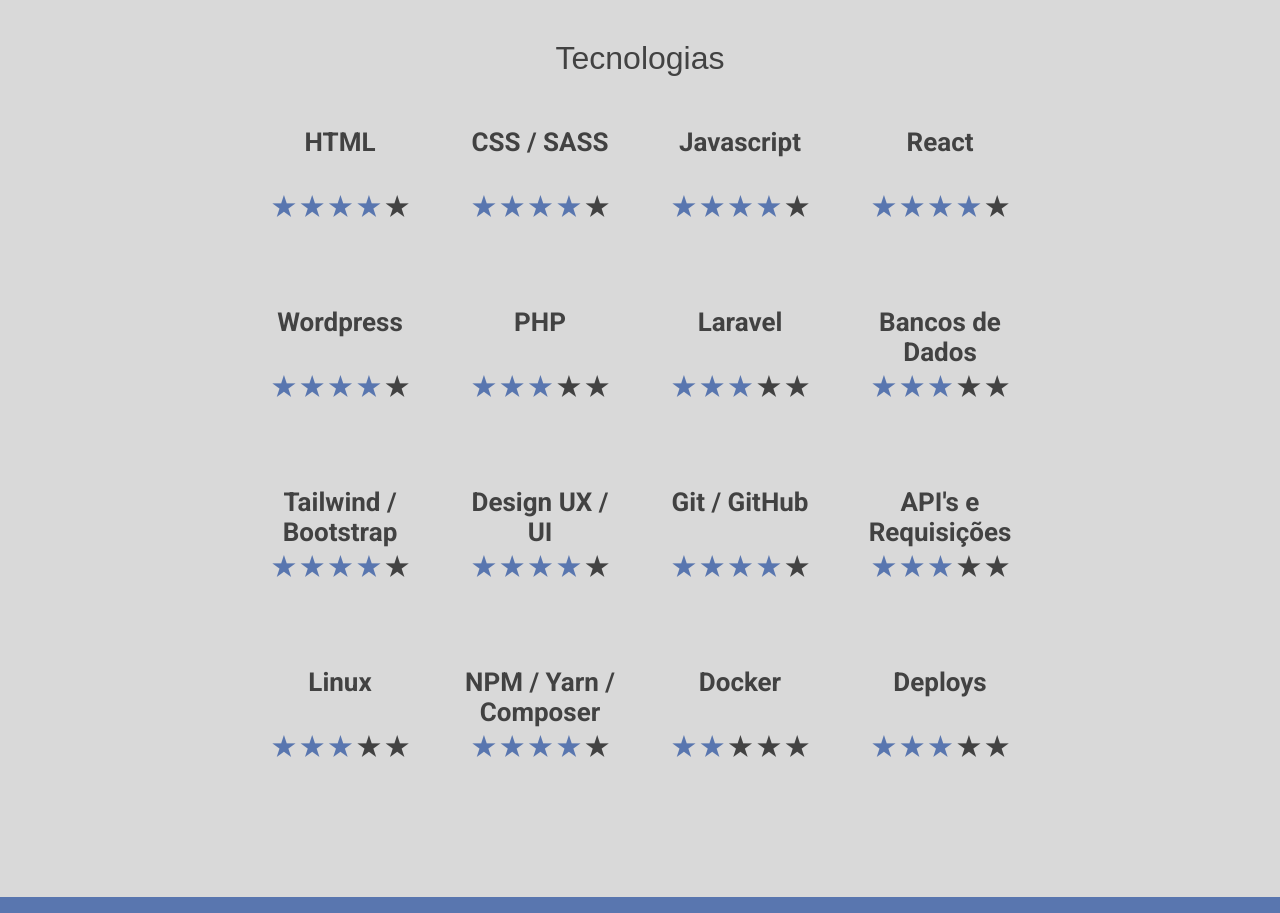
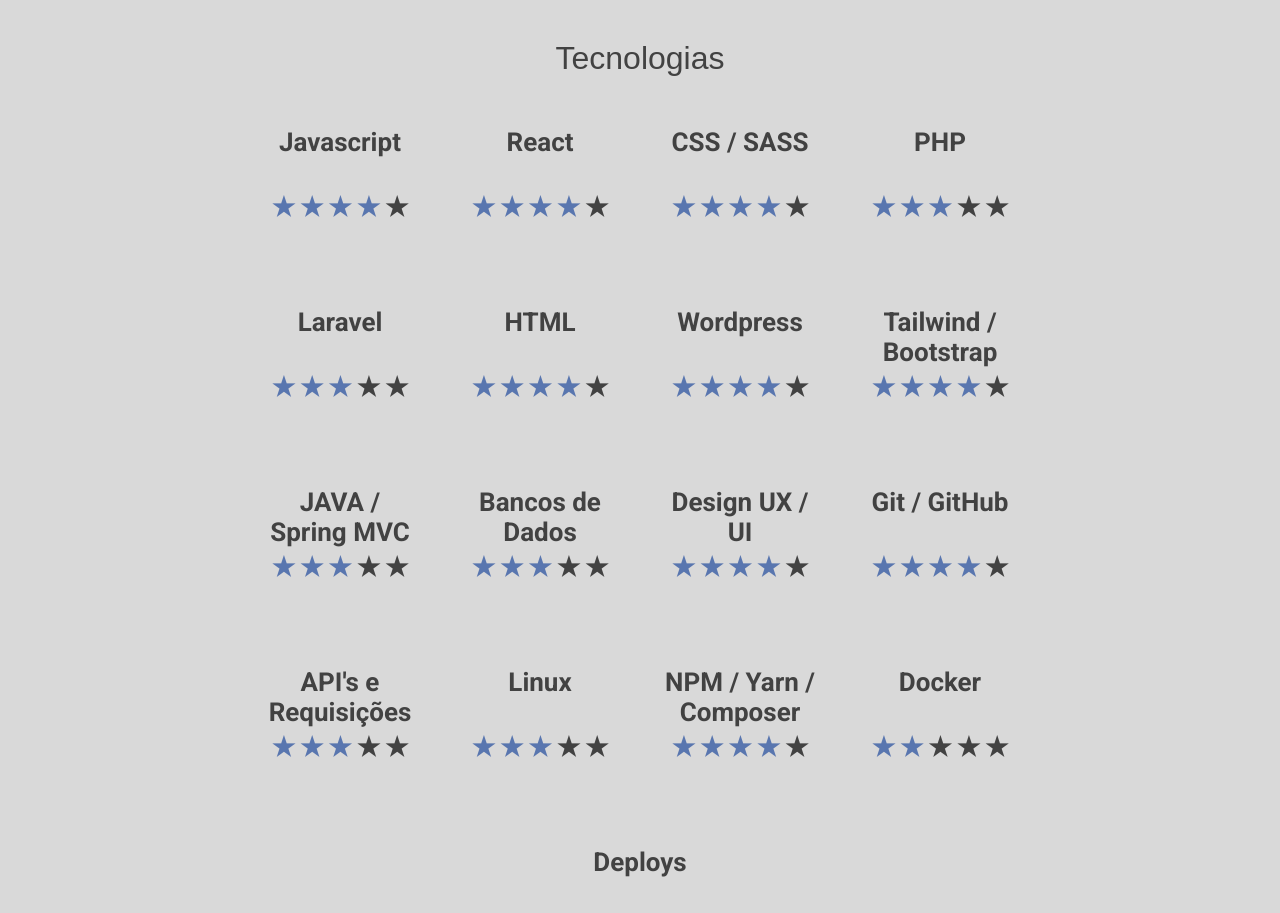
Before and after one commit to renanberton/portfolio, a React (Create React App) app: page / in a window 1280 px wide. Shown: the part 1380-2293 px from the top of the page. Built offline with nearby package versions, Linux system fonts and the light colour scheme; a web font is replaced by a local one.

Commit message:
atualizacao-tecnocomp

```diff
--- a/src/pages/About/About.js
+++ b/src/pages/About/About.js
@@ -15,15 +15,16 @@
    };
 
    const skillsData = [
-     { name: 'HTML', rating: 4 },
-     { name: 'CSS / SASS', rating: 4 },
      { name: 'Javascript', rating: 4 },
      { name: 'React', rating: 4 },
-     { name: 'Wordpress', rating: 4 },
+     { name: 'CSS / SASS', rating: 4 },
      { name: 'PHP', rating: 3 },
      { name: 'Laravel', rating: 3 },
+     { name: 'HTML', rating: 4 },
+     { name: 'Wordpress', rating: 4 },
+     { name: 'Tailwind / Bootstrap', rating: 4 },
+     { name: 'JAVA / Spring MVC', rating: 3 },
      { name: 'Bancos de Dados', rating: 3 },
-     { name: 'Tailwind / Bootstrap', rating: 4 },
      { name: 'Design UX / UI', rating: 4 },
      { name: 'Git / GitHub', rating: 4 },
      { name: 'API\'s e Requisições', rating: 3 },
```
